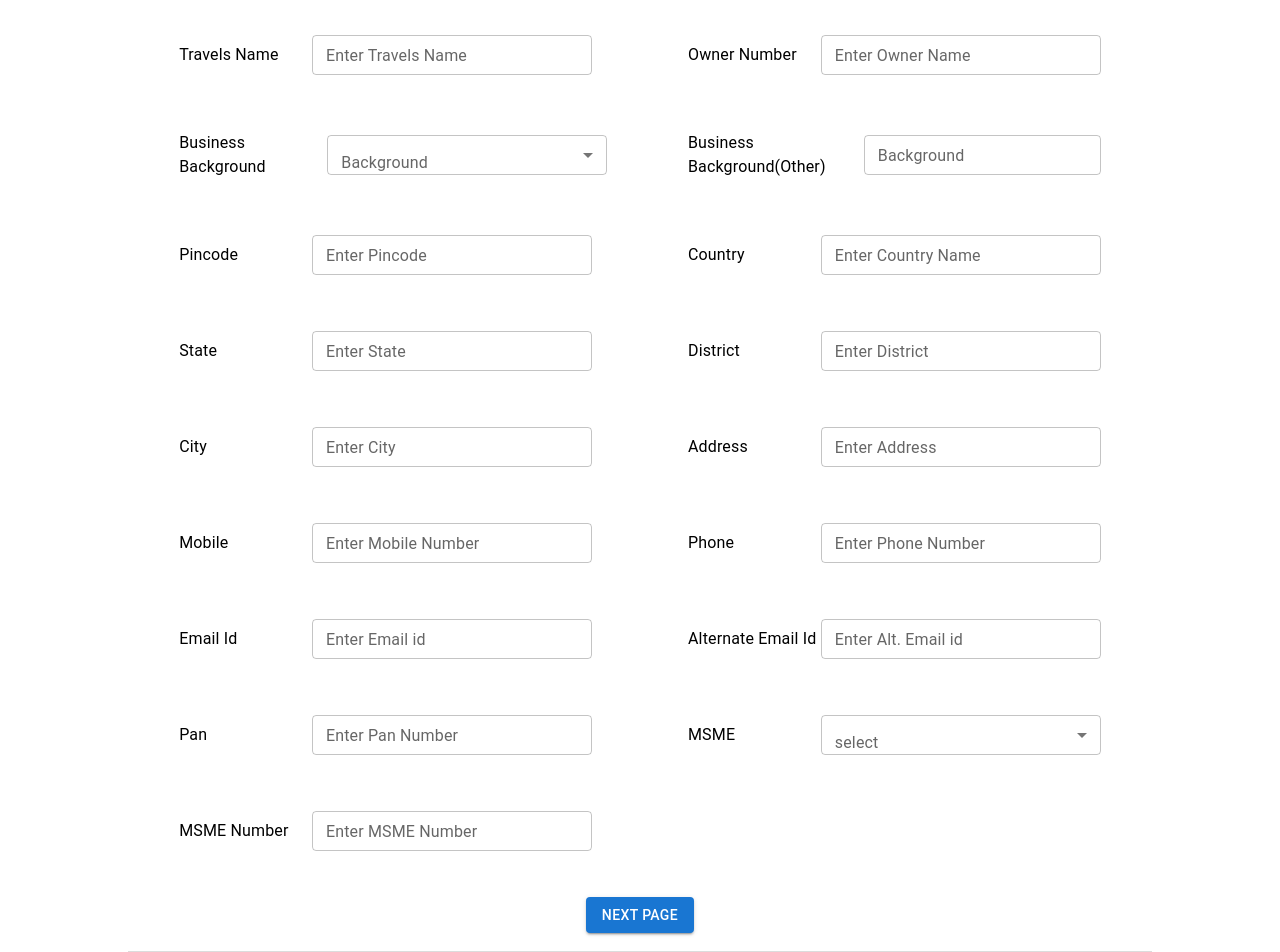
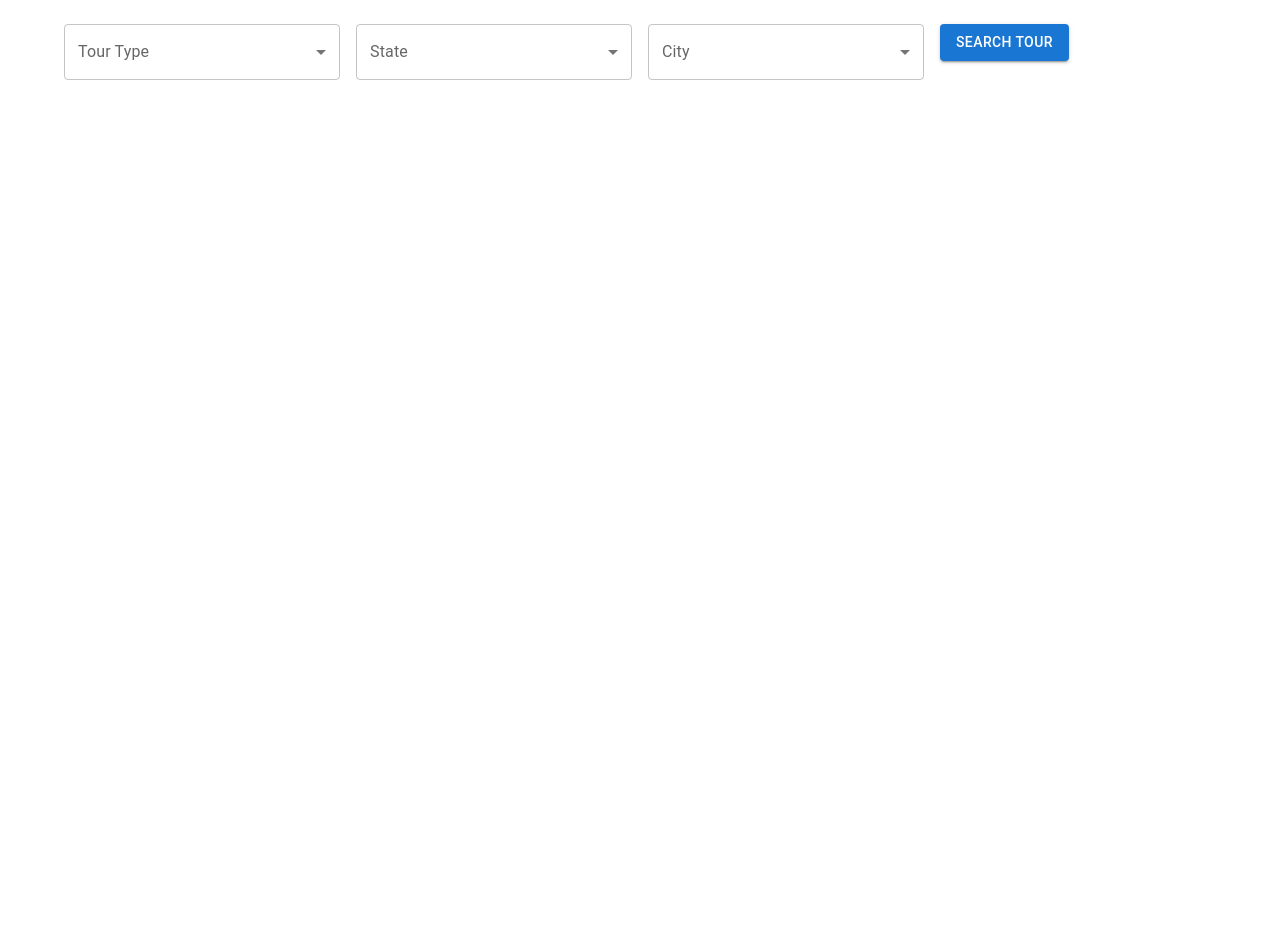
Before and after one commit to amirmursal/manasik, a React (Create React App) app: page / in a window 1280 px wide. Shown: the part 220-1172 px from the top of the page. After the commit the page ends 800 px from the top, so only its background shows below. Built offline with nearby package versions, Linux system fonts and the light colour scheme.

Commit message:
added react routing in app component

```diff
--- a/package.json
+++ b/package.json
@@ -16,6 +16,7 @@
     "@types/react-dom": "^18.2.7",
     "react": "^18.2.0",
     "react-dom": "^18.2.0",
+    "react-router-dom": "^6.17.0",
     "react-scripts": "5.0.1",
     "typescript": "^4.9.5",
     "web-vitals": "^2.1.4"
--- a/src/App.tsx
+++ b/src/App.tsx
@@ -1,21 +1,19 @@
 import React from 'react';
-import MainNavigation from './components/MainNavigation';
-import Footer from './components/Footer';
 import SearchPanel from './components/SearchPanel';
 import BankDetails from './components/BankDetails';
 import PersonalDetails from './components/PersonalDetails';
+import { Routes, Route } from 'react-router-dom';
+import Layout from './components/Layout';
 
-const App =()=> {
+const App = () => {
   return (
-    <>
-     <MainNavigation/>
-{/*
-     <SearchPanel/>
-     <Footer/>
-     <BankDetails/>
-     */}
-     <PersonalDetails/>
-    </>
+    <Routes>
+      <Route path="/" element={<Layout />}>
+        <Route index element={<SearchPanel />} />
+        <Route path="addAgentDetails" element={<PersonalDetails />} />
+        <Route path="addAgentBankDetails" element={<BankDetails />} />
+      </Route>
+    </Routes>
   );
 }
 
--- /dev/null
+++ b/src/components/Layout/Layout.tsx
@@ -0,0 +1,16 @@
+import { Outlet } from "react-router-dom";
+import MainNavigation from "../MainNavigation";
+import Footer from "../Footer";
+
+
+const Layout = () => {
+    return (
+        <>
+            <MainNavigation />
+            <Outlet />
+            {/* <Footer /> */}
+        </>
+    )
+}
+
+export default Layout;
--- /dev/null
+++ b/src/components/Layout/index.ts
@@ -0,0 +1,2 @@
+import Layout from "./Layout";
+export default Layout;
--- a/src/components/MainNavigation/MainNavigation.tsx
+++ b/src/components/MainNavigation/MainNavigation.tsx
@@ -26,13 +26,13 @@ const MainNavigation = () => {
                     </Typography>
                 </Box>
                 <Box>
-                    <Button variant="text" sx={mainNavigationStyles.buttonText} startIcon={<FlightTakeoffIcon sx={mainNavigationStyles.icon} />}>
-                        Add Tour Agency
+                    <Button href="/addAgentDetails" variant="text" sx={mainNavigationStyles.buttonText} startIcon={<FlightTakeoffIcon sx={mainNavigationStyles.icon} />}>
+                       Add Tour Agency
                     </Button>
-                    <Button variant="text" sx={mainNavigationStyles.buttonText} startIcon={<HeadsetMicIcon sx={mainNavigationStyles.icon}/>}>
+                    <Button href="/#" variant="text" sx={mainNavigationStyles.buttonText} startIcon={<HeadsetMicIcon sx={mainNavigationStyles.icon}/>}>
                         Help
                     </Button>
-                    <Button variant="text" sx={mainNavigationStyles.buttonText} startIcon={<PersonIcon sx={mainNavigationStyles.icon}/>}>
+                    <Button href="/#" variant="text" sx={mainNavigationStyles.buttonText} startIcon={<PersonIcon sx={mainNavigationStyles.icon}/>}>
                         Account
                     </Button>
                 </Box>
--- a/src/components/PersonalDetails/PersonalDetails.tsx
+++ b/src/components/PersonalDetails/PersonalDetails.tsx
@@ -1,37 +1,37 @@
 import React from 'react';
 import personalDetailsStyles from "./PersonalDetails.styles";
-import { Box, Button, Container, FormControl, Input, TextField, Grid, InputLabel, MenuItem, Select, Typography } from "@mui/material";
+import { Box, Button, FormControl, TextField, Grid, InputLabel, MenuItem, Select, Typography } from "@mui/material";
 
 
-function PersonalDetails() {
+const PersonalDetails = () => {
   return (
     <Box sx={personalDetailsStyles.root}>
       <Typography variant="h4" component="div" sx={personalDetailsStyles.head} >Agent Module</Typography>
 
-        <hr style={{border:"2px solid gainsboro"}}/>
+      <hr style={{ border: "2px solid gainsboro" }} />
 
       <Typography variant="h6" component="div" sx={personalDetailsStyles.subHead} >Personal Details</Typography>
 
-      <Box sx={{width:"90%",margin:"auto", display:'flex', flexDirection:"column", alignItems:'center' }}>
+      <Box sx={{ width: "90%", margin: "auto", display: 'flex', flexDirection: "column", alignItems: 'center' }}>
 
 
         <Grid container rowSpacing={7} columnSpacing={{ xs: 1, sm: 2, md: 12 }}>
 
-        <Grid item  xs={6} sx={personalDetailsStyles.input}>
+          <Grid item xs={6} sx={personalDetailsStyles.input}>
             <Typography >Travels Name </Typography>
-            <TextField type='text' label='Enter Travels Name'  size="small" sx={personalDetailsStyles.text} />
+            <TextField type='text' label='Enter Travels Name' size="small" sx={personalDetailsStyles.text} />
           </Grid>
 
-        <Grid item  xs={6} sx={personalDetailsStyles.input}>
+          <Grid item xs={6} sx={personalDetailsStyles.input}>
             <Typography >Owner Number </Typography>
             <TextField type='text' label='Enter Owner Name' size="small" sx={personalDetailsStyles.text} />
           </Grid>
 
-        <Grid item xs={6}  sx={personalDetailsStyles.input}>
+          <Grid item xs={6} sx={personalDetailsStyles.input}>
             <Typography >Business Background</Typography>
-            <FormControl  variant="outlined">
+            <FormControl variant="outlined">
               <InputLabel>Background</InputLabel>
-                <Select  size="small"  label='Background' sx={personalDetailsStyles.text} >
+              <Select size="small" label='Background' sx={personalDetailsStyles.text} >
                 <MenuItem value="pune">Travel Agen</MenuItem>
                 <MenuItem value="pune">Traveler</MenuItem>
               </Select>
@@ -45,62 +45,62 @@ function PersonalDetails() {
 
           <Grid item xs={6} sx={personalDetailsStyles.input}>
             <Typography >Pincode </Typography>
-            <TextField type='number' label='Enter Pincode' size="small" sx={personalDetailsStyles.text}  />
+            <TextField type='number' label='Enter Pincode' size="small" sx={personalDetailsStyles.text} />
           </Grid>
 
           <Grid item xs={6} sx={personalDetailsStyles.input}>
             <Typography >Country </Typography>
-            <TextField type='text' label='Enter Country Name' size="small" sx={personalDetailsStyles.text}  />
+            <TextField type='text' label='Enter Country Name' size="small" sx={personalDetailsStyles.text} />
           </Grid>
 
           <Grid item xs={6} sx={personalDetailsStyles.input}>
             <Typography >State </Typography>
-            <TextField type='text' label='Enter State' size="small" sx={personalDetailsStyles.text}  />
+            <TextField type='text' label='Enter State' size="small" sx={personalDetailsStyles.text} />
           </Grid>
 
           <Grid item xs={6} sx={personalDetailsStyles.input}>
             <Typography >District </Typography>
-            <TextField type='text' label='Enter District' size="small" sx={personalDetailsStyles.text}  />
+            <TextField type='text' label='Enter District' size="small" sx={personalDetailsStyles.text} />
           </Grid>
 
           <Grid item xs={6} sx={personalDetailsStyles.input}>
             <Typography >City </Typography>
-            <TextField type='text' label='Enter City' size="small" sx={personalDetailsStyles.text}  />
+            <TextField type='text' label='Enter City' size="small" sx={personalDetailsStyles.text} />
           </Grid>
 
           <Grid item xs={6} sx={personalDetailsStyles.input}>
             <Typography >Address </Typography>
-            <TextField type='text' label='Enter Address' size="small" sx={personalDetailsStyles.text}  />
+            <TextField type='text' label='Enter Address' size="small" sx={personalDetailsStyles.text} />
           </Grid>
 
           <Grid item xs={6} sx={personalDetailsStyles.input}>
             <Typography >Mobile </Typography>
-            <TextField type='number' label='Enter Mobile Number' size="small" sx={personalDetailsStyles.text}  />
+            <TextField type='number' label='Enter Mobile Number' size="small" sx={personalDetailsStyles.text} />
           </Grid>
 
           <Grid item xs={6} sx={personalDetailsStyles.input}>
             <Typography >Phone </Typography>
-            <TextField type='number' label='Enter Phone Number' size="small" sx={personalDetailsStyles.text}  />
+            <TextField type='number' label='Enter Phone Number' size="small" sx={personalDetailsStyles.text} />
           </Grid>
 
           <Grid item xs={6} sx={personalDetailsStyles.input}>
             <Typography >Email Id </Typography>
-            <TextField type='email' label='Enter Email id' size="small" sx={personalDetailsStyles.text}  />
+            <TextField type='email' label='Enter Email id' size="small" sx={personalDetailsStyles.text} />
           </Grid>
 
           <Grid item xs={6} sx={personalDetailsStyles.input}>
             <Typography >Alternate Email Id </Typography>
-            <TextField type='email' label='Enter Alt. Email id' size="small" sx={personalDetailsStyles.text}  />
+            <TextField type='email' label='Enter Alt. Email id' size="small" sx={personalDetailsStyles.text} />
           </Grid>
 
           <Grid item xs={6} sx={personalDetailsStyles.input}>
             <Typography >Pan</Typography>
-            <TextField type='text' label='Enter Pan Number' size="small" sx={personalDetailsStyles.text}  />
+            <TextField type='text' label='Enter Pan Number' size="small" sx={personalDetailsStyles.text} />
           </Grid>
 
-         <Grid item xs={6}  sx={personalDetailsStyles.input}>
+          <Grid item xs={6} sx={personalDetailsStyles.input}>
             <Typography >MSME</Typography>
-              <FormControl  variant="outlined">
+            <FormControl variant="outlined">
               <InputLabel>select</InputLabel>
               <Select size="small" label='select' sx={personalDetailsStyles.text} >
                 <MenuItem value="pune">Yes</MenuItem>
@@ -111,19 +111,19 @@ function PersonalDetails() {
 
           <Grid item xs={6} sx={personalDetailsStyles.input}>
             <Typography >MSME Number</Typography>
-            <TextField type='number' label='Enter MSME Number' size="small" sx={personalDetailsStyles.text}  />
+            <TextField type='number' label='Enter MSME Number' size="small" sx={personalDetailsStyles.text} />
           </Grid>
 
         </Grid>
 
         <Grid marginTop="5%" marginBottom="1%" display='flex' gap="5px"  >
-              <Button variant="contained">Next Page</Button>
+          <Button href="/addAgentBankDetails" variant="contained">Next Page</Button>
         </Grid>
 
 
       </Box>
 
-      <hr style={{border:"0.5px solid gainsboro"}}/>
+      <hr style={{ border: "0.5px solid gainsboro" }} />
     </Box>
   );
 }
--- a/src/components/SearchPanel/SearchPanel.tsx
+++ b/src/components/SearchPanel/SearchPanel.tsx
@@ -1,14 +1,8 @@
-import { Box, Button, Container, FormControl, Grid, InputLabel, MenuItem, Select, SelectChangeEvent, Typography } from "@mui/material";
+import { Box, Button, FormControl, Grid, InputLabel, MenuItem, Select, Typography } from "@mui/material";
 import searchPanelStyles from "./SearchPanel.styles";
-import React, { useState } from "react";
+import React from "react";
 
 const SearchPanel = () => {
-
-    const [tourType, setTourType] = useState('hajj');
-
-    const handleChange = (event: SelectChangeEvent) => {
-        setTourType(event.target.value as string);
-    };
 
     return (
         <Box sx={searchPanelStyles.root}>
--- a/src/index.tsx
+++ b/src/index.tsx
@@ -1,12 +1,15 @@
 import React from 'react';
 import ReactDOM from 'react-dom/client';
 import App from './App';
+import { BrowserRouter } from "react-router-dom";
 
 const root = ReactDOM.createRoot(
   document.getElementById('root') as HTMLElement
 );
 root.render(
   <React.StrictMode>
-    <App />
+    <BrowserRouter>
+      <App />
+    </BrowserRouter>
   </React.StrictMode>
 );
```
Also changed, not shown: src/components/BankDetails/BankDetails.tsx (+10 -10 lines), 1 other file (tests, documents, lock files or other folders). Lines whose indentation alone changed are shown as unchanged.
